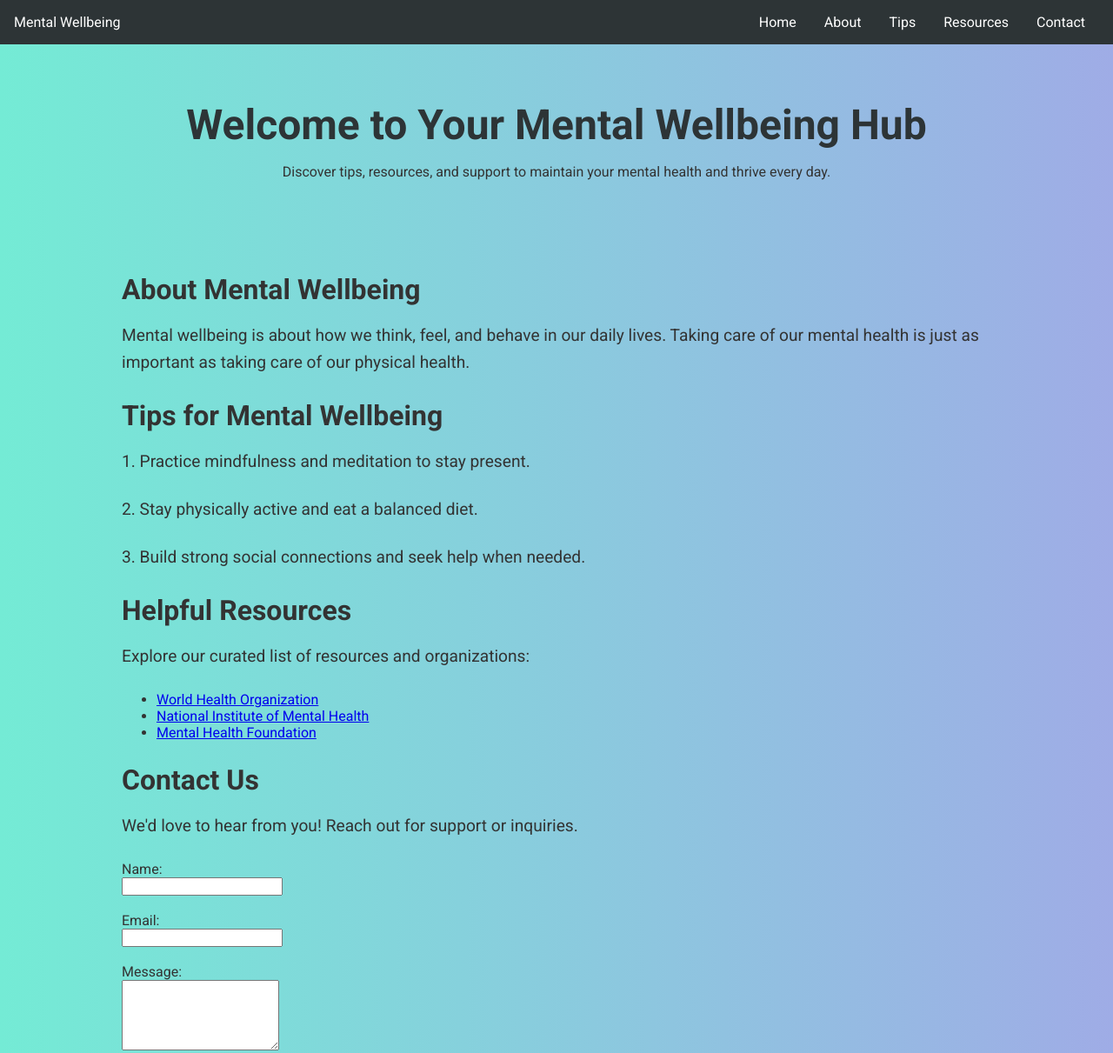
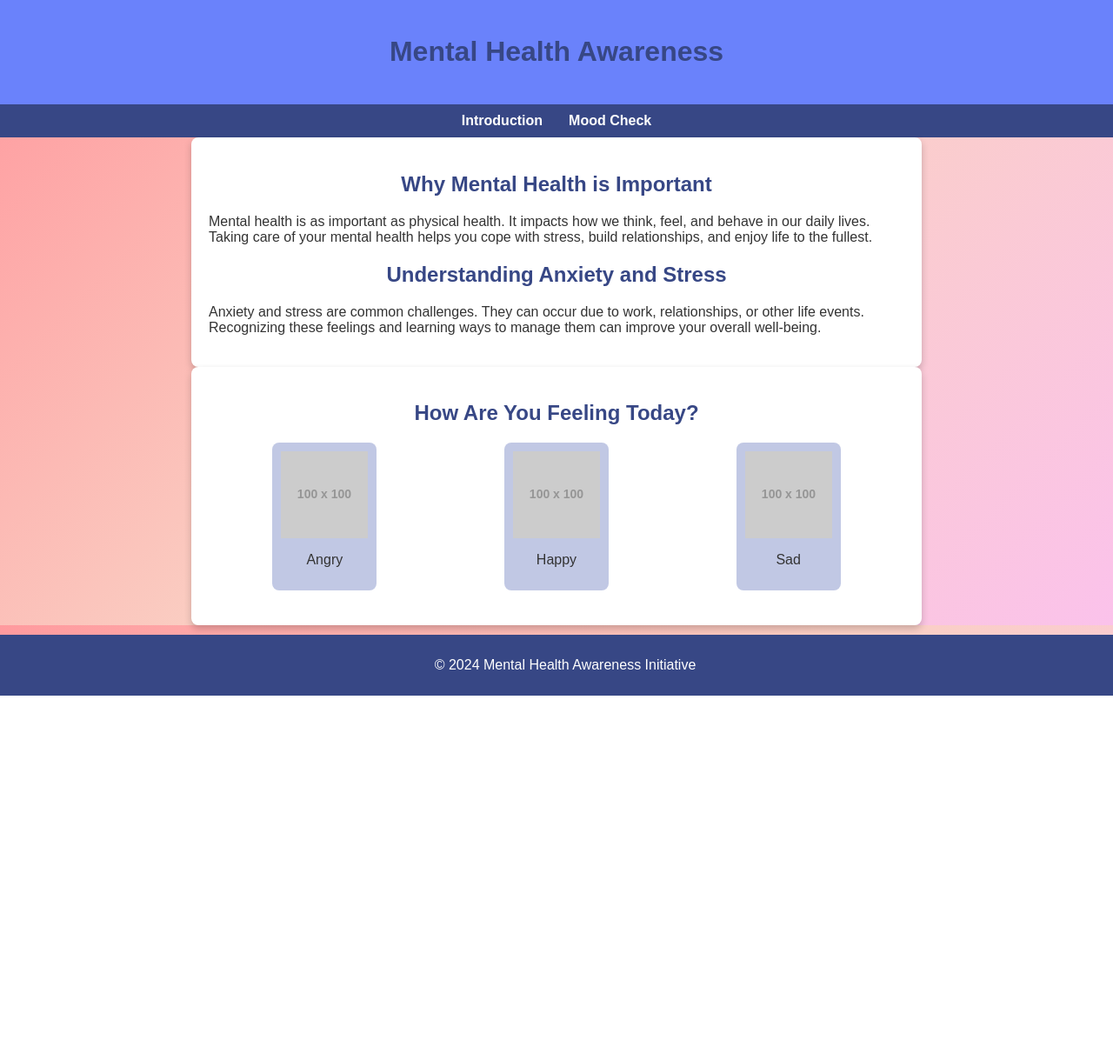
Before and after one commit to Ayaansz/DESIGN-PROJECT, a plain HTML site: page index.html in a window 1280 px wide. Shown: the top 1211 px of the page at 87% size. After the commit the page ends 800 px from the top, so only its background shows below. Drawn offline with Linux system fonts and the light colour scheme; placeholder pictures from the web are drawn by us.

Commit message:
Update index.html

```diff
--- a/index.html
+++ b/index.html
@@ -3,144 +3,151 @@
 <head>
     <meta charset="UTF-8">
     <meta name="viewport" content="width=device-width, initial-scale=1.0">
-    <title>Mental Wellbeing</title>
-    <link href="https://fonts.googleapis.com/css2?family=Roboto:wght@300;400;700&display=swap" rel="stylesheet">
+    <title>Mental Health Awareness</title>
     <style>
         body {
-            font-family: 'Roboto', sans-serif;
+            font-family: Arial, sans-serif;
             margin: 0;
             padding: 0;
-            box-sizing: border-box;
-            background: linear-gradient(to right, #74ebd5, #9face6);
+            background: linear-gradient(135deg, #ff9a9e, #fad0c4, #fbc2eb);
             color: #333;
         }
+
+        header {
+            background-color: #6a82fb;
+            color: white;
+            text-align: center;
+            padding: 20px;
+        }
+
         nav {
             display: flex;
-            justify-content: space-between;
+            justify-content: center;
+            background-color: #374785;
+            padding: 10px;
+        }
+
+        nav a {
+            color: white;
+            margin: 0 15px;
+            text-decoration: none;
+            font-weight: bold;
+        }
+
+        nav a:hover {
+            text-decoration: underline;
+        }
+
+        .container {
+            padding: 20px;
+            max-width: 800px;
+            margin: auto;
+            background: white;
+            box-shadow: 0 4px 8px rgba(0, 0, 0, 0.2);
+            border-radius: 8px;
+        }
+
+        h1, h2 {
+            text-align: center;
+            color: #374785;
+        }
+
+        .mood-options {
+            display: flex;
+            justify-content: space-around;
+            margin: 20px 0;
+        }
+
+        .mood-option {
+            display: flex;
+            flex-direction: column;
             align-items: center;
-            background-color: #2d3436;
-            color: #fff;
-            padding: 1rem;
+            cursor: pointer;
+            padding: 10px;
+            border-radius: 8px;
+            background-color: #c1c8e4;
+            transition: transform 0.3s, background-color 0.3s;
         }
-        nav ul {
-            list-style-type: none;
-            margin: 0;
-            padding: 0;
-            display: flex;
+
+        .mood-option:hover {
+            transform: scale(1.1);
+            background-color: #a3a8d2;
         }
-        nav ul li {
-            margin: 0 1rem;
+
+        .message {
+            text-align: center;
+            font-size: 1.2em;
+            font-weight: bold;
+            margin-top: 20px;
+            color: #ff6b6b;
         }
-        nav ul li a {
-            text-decoration: none;
-            color: #fff;
-            transition: color 0.3s;
-        }
-        nav ul li a:hover {
-            color: #74ebd5;
-        }
-        header {
-            text-align: center;
-            padding: 2rem;
-        }
-        header h1 {
-            font-size: 3rem;
-            margin-bottom: 1rem;
-            color: #2d3436;
-        }
-        .content {
-            padding: 2rem;
-            max-width: 1000px;
-            margin: auto;
-        }
-        .content h2 {
-            font-size: 2rem;
-            margin-bottom: 1rem;
-        }
-        .content p {
-            font-size: 1.2rem;
-            line-height: 1.6;
-            margin-bottom: 1.5rem;
-        }
+
         footer {
             text-align: center;
-            padding: 1rem;
-            background-color: #2d3436;
-            color: #fff;
-            margin-top: 2rem;
-        }
-        button {
-            background-color: #2d3436;
-            color: #fff;
-            border: none;
-            padding: 0.5rem 1rem;
-            cursor: pointer;
-            transition: background-color 0.3s;
-            margin: 1rem 0;
-        }
-        button:hover {
-            background-color: #74ebd5;
-            color: #2d3436;
+            background-color: #374785;
+            color: white;
+            padding: 10px;
+            position: fixed;
+            bottom: 0;
+            width: 100%;
         }
     </style>
 </head>
 <body>
+    <header>
+        <h1>Mental Health Awareness</h1>
+    </header>
+
     <nav>
-        <div class="logo">Mental Wellbeing</div>
-        <ul>
-            <li><a href="#">Home</a></li>
-            <li><a href="#about">About</a></li>
-            <li><a href="#tips">Tips</a></li>
-            <li><a href="#resources">Resources</a></li>
-            <li><a href="#contact">Contact</a></li>
-        </ul>
+        <a href="#introduction">Introduction</a>
+        <a href="#mood">Mood Check</a>
     </nav>
 
-    <header>
-        <h1>Welcome to Your Mental Wellbeing Hub</h1>
-        <p>Discover tips, resources, and support to maintain your mental health and thrive every day.</p>
-    </header>
+    <section id="introduction" class="container">
+        <h2>Why Mental Health is Important</h2>
+        <p>Mental health is as important as physical health. It impacts how we think, feel, and behave in our daily lives. Taking care of your mental health helps you cope with stress, build relationships, and enjoy life to the fullest.</p>
+        <h2>Understanding Anxiety and Stress</h2>
+        <p>Anxiety and stress are common challenges. They can occur due to work, relationships, or other life events. Recognizing these feelings and learning ways to manage them can improve your overall well-being.</p>
+    </section>
 
-    <div class="content">
-        <section id="about">
-            <h2>About Mental Wellbeing</h2>
-            <p>Mental wellbeing is about how we think, feel, and behave in our daily lives. Taking care of our mental health is just as important as taking care of our physical health.</p>
-        </section>
-
-        <section id="tips">
-            <h2>Tips for Mental Wellbeing</h2>
-            <p>1. Practice mindfulness and meditation to stay present.</p>
-            <p>2. Stay physically active and eat a balanced diet.</p>
-            <p>3. Build strong social connections and seek help when needed.</p>
-        </section>
-
-        <section id="resources">
-            <h2>Helpful Resources</h2>
-            <p>Explore our curated list of resources and organizations:</p>
-            <ul>
-                <li><a href="https://www.who.int" target="_blank">World Health Organization</a></li>
-                <li><a href="https://www.nimh.nih.gov" target="_blank">National Institute of Mental Health</a></li>
-                <li><a href="https://www.mentalhealth.org.uk" target="_blank">Mental Health Foundation</a></li>
-            </ul>
-        </section>
-
-        <section id="contact">
-            <h2>Contact Us</h2>
-            <p>We'd love to hear from you! Reach out for support or inquiries.</p>
-            <form>
-                <label for="name">Name:</label><br>
-                <input type="text" id="name" name="name" required><br><br>
-                <label for="email">Email:</label><br>
-                <input type="email" id="email" name="email" required><br><br>
-                <label for="message">Message:</label><br>
-                <textarea id="message" name="message" rows="5" required></textarea><br><br>
-                <button type="submit">Submit</button>
-            </form>
-        </section>
-    </div>
+    <section id="mood" class="container">
+        <h2>How Are You Feeling Today?</h2>
+        <div class="mood-options">
+            <div class="mood-option" onclick="showMessage('angry')">
+                <img src="https://via.placeholder.com/100" alt="Angry face">
+                <p>Angry</p>
+            </div>
+            <div class="mood-option" onclick="showMessage('happy')">
+                <img src="https://via.placeholder.com/100" alt="Happy face">
+                <p>Happy</p>
+            </div>
+            <div class="mood-option" onclick="showMessage('sad')">
+                <img src="https://via.placeholder.com/100" alt="Sad face">
+                <p>Sad</p>
+            </div>
+        </div>
+        <div id="message" class="message"></div>
+    </section>
 
     <footer>
-        <p>&copy; 2024 Mental Wellbeing Hub. All Rights Reserved.</p>
+        <p>&copy; 2024 Mental Health Awareness Initiative</p>
     </footer>
+
+    <script>
+        function showMessage(mood) {
+            const messageElement = document.getElementById('message');
+            let message;
+
+            if (mood === 'angry') {
+                message = "Take a deep breath. It's okay to feel this way. Remember, you have the strength to handle this!";
+            } else if (mood === 'happy') {
+                message = "You're doing great! Keep spreading positivity and joy!";
+            } else if (mood === 'sad') {
+                message = "It's okay to feel sad sometimes. Remember, you're not alone, and things will get better.";
+            }
+
+            messageElement.textContent = message;
+        }
+    </script>
 </body>
 </html>
```
